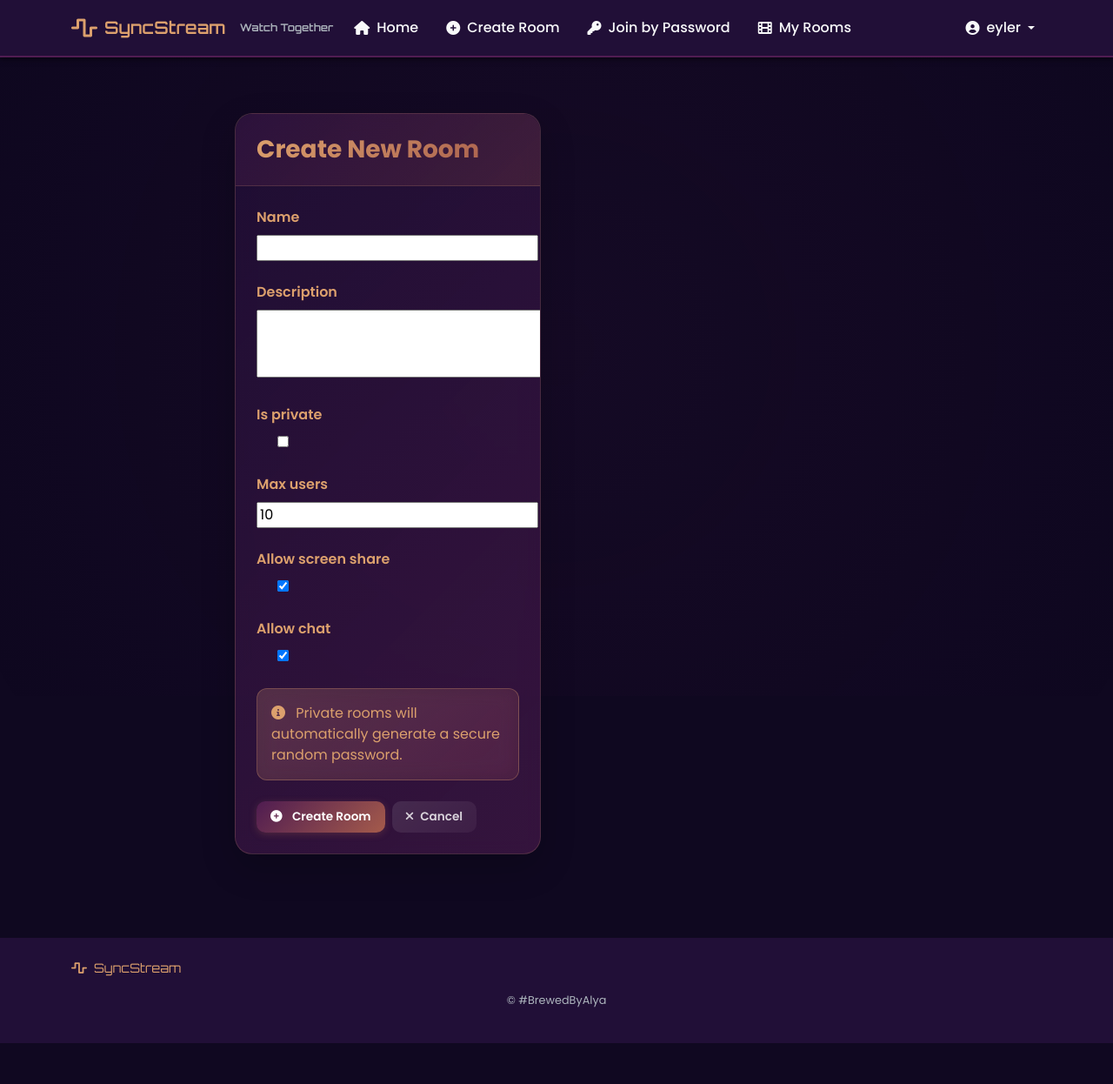
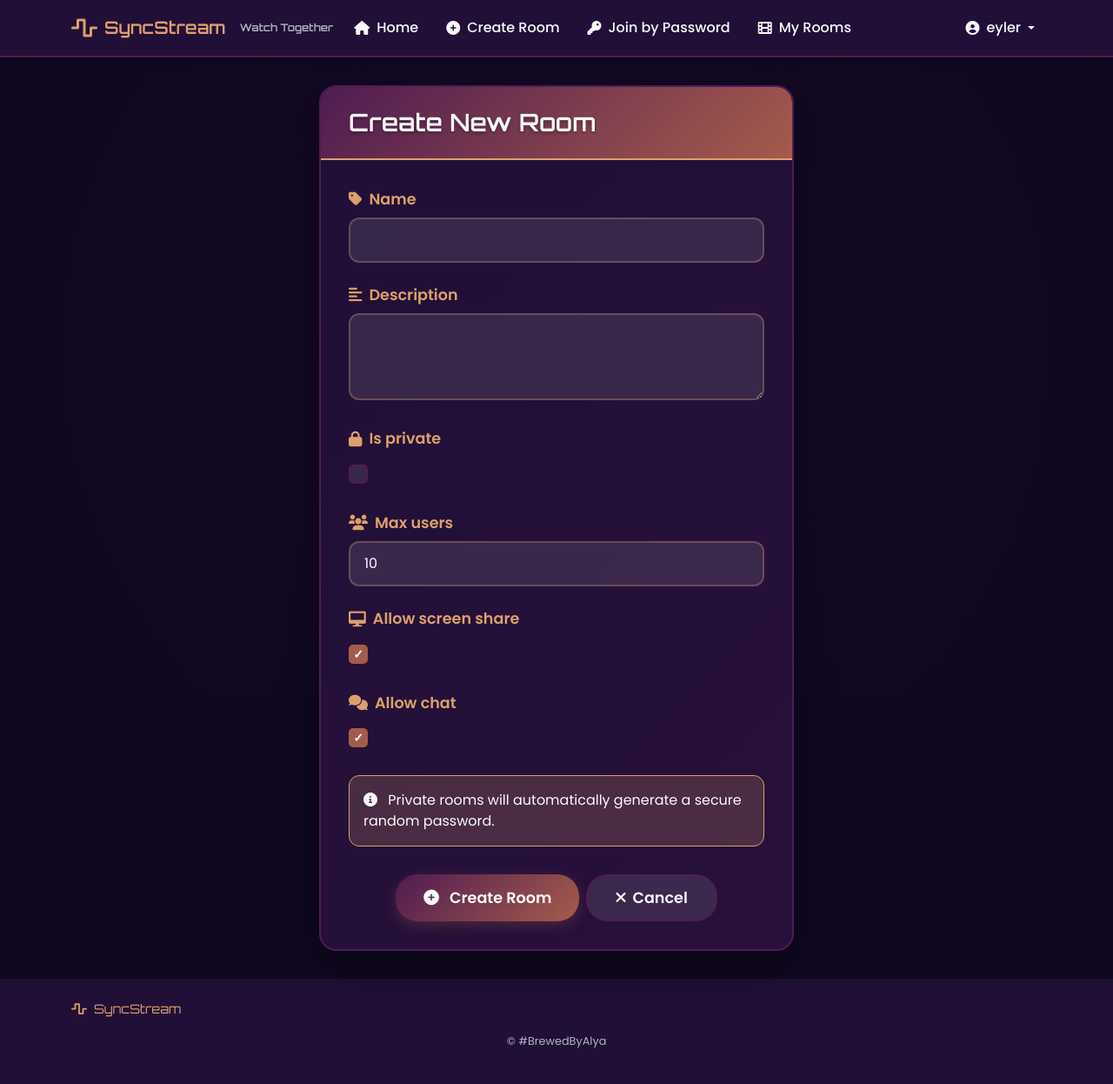
Before and after one commit to brewedbyalya/syncStream, a Django app: page /rooms/create/ in a window 1280 px wide. Shown: the whole page at 87% size. Before the commit the page ends 1199 px from the top, so only its background shows below. Run offline with Django 5.2, Linux system fonts and the light colour scheme; a user stored in the database is signed in.

Commit message:
CSS changes in profile and room_form

```diff
--- a/static/css/style.css
+++ b/static/css/style.css
@@ -1177,170 +1177,7 @@ body.dark-theme {
     border-radius: 3px;
 }
 
-.room-form-container {
-    min-height: 80vh;
-    display: flex;
-    align-items: center;
-    padding: 2rem 0;
-}
-
-.card-gradient {
-    background: linear-gradient(135deg, rgba(33, 15, 55, 0.8) 0%, rgba(79, 28, 81, 0.6) 100%);
-    border: 1px solid rgba(220, 160, 109, 0.2);
-    border-radius: 20px;
-    backdrop-filter: blur(10px);
-    box-shadow: 0 15px 40px rgba(0, 0, 0, 0.2);
-}
-
-.card-gradient .card-header {
-    background: linear-gradient(135deg, rgba(79, 28, 81, 0.3) 0%, rgba(165, 91, 75, 0.2) 100%);
-    border-bottom: 1px solid rgba(220, 160, 109, 0.2);
-    border-radius: 20px 20px 0 0 !important;
-    padding: 1.5rem 2rem;
-    color: #fff;
-}
-
-.card-gradient .card-header h3 {
-    margin: 0;
-    font-weight: 700;
-    background: linear-gradient(135deg, #DCA06D 0%, #A55B4B 100%);
-    -webkit-background-clip: text;
-    -webkit-text-fill-color: transparent;
-    background-clip: text;
-}
-
-.card-gradient .card-body {
-    padding: 2rem;
-}
-
-.form-label {
-    font-weight: 600;
-    color: #DCA06D;
-    margin-bottom: 0.5rem;
-}
-
-.form-control {
-    background: rgba(255, 255, 255, 0.1);
-    border: 1px solid rgba(255, 255, 255, 0.2);
-    border-radius: 12px;
-    color: #fff;
-    padding: 0.8rem 1.2rem;
-    transition: all 0.3s ease;
-}
-
-.form-control:focus {
-    background: rgba(255, 255, 255, 0.15);
-    border-color: #DCA06D;
-    box-shadow: 0 0 0 0.2rem rgba(220, 160, 109, 0.25);
-    color: #fff;
-}
-
-.form-text {
-    color: rgba(255, 255, 255, 0.7) !important;
-    font-size: 0.85rem;
-    margin-top: 0.4rem;
-}
-
-.text-danger {
-    color: #ff6b6b !important;
-    font-size: 0.9rem;
-    margin-top: 0.4rem;
-    display: block;
-}
-
-.form-check-input {
-    background-color: rgba(255, 255, 255, 0.1);
-    border-color: rgba(255, 255, 255, 0.3);
-}
-
-.form-check-input:checked {
-    background-color: #4F1C51;
-    border-color: #4F1C51;
-}
-
-.form-check-label {
-    color: rgba(255, 255, 255, 0.9);
-}
-
-.alert-info {
-    background: linear-gradient(135deg, rgba(220, 160, 109, 0.2) 0%, rgba(165, 91, 75, 0.15) 100%);
-    border: 1px solid rgba(220, 160, 109, 0.3);
-    border-radius: 12px;
-    color: #DCA06D;
-    backdrop-filter: blur(10px);
-}
-
-.alert-info i {
-    color: #DCA06D;
-}
-
-
-.btn-primary {
-    background: linear-gradient(135deg, #4F1C51 0%, #A55B4B 100%);
-    box-shadow: 0 4px 15px rgba(165, 91, 75, 0.3);
-}
-
-.btn-primary:hover {
-    background: linear-gradient(135deg, #A55B4B 0%, #4F1C51 100%);
-    transform: translateY(-2px);
-    box-shadow: 0 6px 20px rgba(165, 91, 75, 0.4);
-}
-
-.btn-secondary {
-    background: linear-gradient(135deg, rgba(255, 255, 255, 0.1) 0%, rgba(255, 255, 255, 0.05) 100%);
-    border: 1px solid rgba(255, 255, 255, 0.2);
-    color: rgba(255, 255, 255, 0.8);
-}
-
-.btn-secondary:hover {
-    background: linear-gradient(135deg, rgba(255, 255, 255, 0.15) 0%, rgba(255, 255, 255, 0.1) 100%);
-    border-color: rgba(255, 255, 255, 0.3);
-    color: #fff;
-    transform: translateY(-2px);
-}
-
-.form-group {
-    transition: all 0.3s ease;
-}
-
-.form-group:focus-within {
-    transform: translateY(-2px);
-}
-
-@media (max-width: 768px) {
-    .room-form-container {
-        padding: 1rem 0;
-    }
-
-    .card-gradient .card-header {
-        padding: 1.2rem 1.5rem;
-    }
-
-    .card-gradient .card-body {
-        padding: 1.5rem;
-    }
-
-    .btn {
-        width: 100%;
-        margin-bottom: 0.5rem;
-    }
-
-    .btn-group {
-        display: flex;
-        flex-direction: column;
-    }
-}
-
-@keyframes formFadeIn {
-    from {
-        opacity: 0;
-        transform: translateY(20px);
-    }
-    to {
-        opacity: 1;
-        transform: translateY(0);
-    }
-}
+
 
 .card-gradient {
     animation: formFadeIn 0.6s ease-out;
@@ -2668,7 +2505,7 @@ form.d-inline {
 
 .profile-body {
     padding: 2rem;
-    background: rgba(15, 8, 32, 0.7);
+    background: rgba(36, 8, 8, 0.7);
 }
 
 .profile-avatar {
@@ -2747,7 +2584,7 @@ form.d-inline {
 
 .rooms-body {
     padding: 2rem;
-    background: rgba(15, 8, 32, 0.7);
+    background: rgba(36, 8, 8, 0.7);
 }
 
 .create-room-btn {
@@ -3220,3 +3057,253 @@ strong
 .banned-words-list::-webkit-scrollbar-thumb:hover {
     background: rgba(220, 53, 69, 0.5);
 }
+
+
+.room-form-card {
+    background: linear-gradient(135deg, rgba(33, 15, 55, 0.95) 0%, rgba(79, 28, 81, 0.85) 100%);
+    border: 2px solid var(--royal-purple);
+    border-radius: 20px;
+    backdrop-filter: blur(20px);
+    box-shadow: 0 20px 50px rgba(0, 0, 0, 0.3);
+    overflow: hidden;
+}
+
+.room-form-header {
+    background: linear-gradient(135deg, var(--royal-purple) 0%, var(--terracotta) 100%);
+    border-bottom: 2px solid var(--golden-sand);
+    border-radius: 18px 18px 0 0 !important;
+    padding: 1.5rem 2rem;
+}
+
+.room-form-title {
+    margin: 0;
+    font-weight: 700;
+    color: var(--light-text);
+    text-shadow: 0 2px 4px rgba(0, 0, 0, 0.3);
+    font-family: 'Orbitron', sans-serif;
+}
+
+.room-form-body {
+    padding: 2rem;
+    background: rgba(33, 15, 55, 0.8);
+}
+
+.room-form-group {
+    position: relative;
+}
+
+.room-form-label {
+    color: var(--golden-sand);
+    font-weight: 600;
+    margin-bottom: 0.5rem;
+    display: flex;
+    align-items: center;
+    font-size: 1.1rem;
+}
+
+.room-form input[type="text"],
+.room-form input[type="number"],
+.room-form textarea,
+.room-form select {
+    background: rgba(255, 255, 255, 0.1);
+    border: 2px solid rgba(220, 160, 109, 0.3);
+    border-radius: 12px;
+    color: var(--light-text);
+    padding: 0.75rem 1rem;
+    font-size: 1rem;
+    transition: all 0.3s ease;
+    width: 100%;
+}
+
+.room-form input[type="text"]:focus,
+.room-form input[type="number"]:focus,
+.room-form textarea:focus,
+.room-form select:focus {
+    background: rgba(255, 255, 255, 0.15);
+    border-color: var(--golden-sand);
+    color: white;
+    box-shadow: 0 0 15px rgba(220, 160, 109, 0.3);
+    outline: none;
+}
+
+.room-form textarea {
+    min-height: 100px;
+    resize: vertical;
+}
+
+.room-form-check {
+    display: flex;
+    align-items: center;
+    padding: 0.5rem 0;
+}
+
+.room-form-check input[type="checkbox"] {
+    width: 20px;
+    height: 20px;
+    margin-right: 0.75rem;
+    accent-color: var(--terracotta);
+    background: rgba(255, 255, 255, 0.1);
+    border: 2px solid var(--royal-purple);
+    border-radius: 4px;
+}
+
+.room-form-check-label {
+    color: var(--light-text);
+    font-weight: 500;
+    cursor: pointer;
+}
+
+.room-form-help {
+    color: var(--muted-text);
+    font-size: 0.9rem;
+    margin-top: 0.5rem;
+    font-style: italic;
+}
+
+.room-form-error {
+    color: #ff6b6b;
+    font-size: 0.9rem;
+    margin-top: 0.5rem;
+    display: flex;
+    align-items: center;
+}
+
+.room-form-alert {
+    background: rgba(220, 160, 109, 0.2);
+    border: 1px solid var(--golden-sand);
+    color: var(--light-text);
+    border-radius: 12px;
+    backdrop-filter: blur(10px);
+}
+
+.room-form-actions {
+    margin-top: 2rem;
+    justify-content: center;
+}
+
+.room-form-btn {
+    padding: 0.75rem 2rem;
+    border-radius: 25px;
+    font-weight: 600;
+    font-size: 1.1rem;
+    transition: all 0.3s ease;
+    border: none;
+    min-width: 140px;
+}
+
+.room-form-btn-primary {
+    background: linear-gradient(135deg, var(--royal-purple) 0%, var(--terracotta) 100%);
+    color: white;
+    box-shadow: 0 5px 15px rgba(165, 91, 75, 0.3);
+}
+
+.room-form-btn-primary:hover {
+    background: linear-gradient(135deg, var(--terracotta) 0%, var(--royal-purple) 100%);
+    transform: translateY(-2px);
+    box-shadow: 0 8px 25px rgba(165, 91, 75, 0.4);
+    color: white;
+}
+
+.room-form-btn-secondary {
+    background: rgba(255, 255, 255, 0.1);
+    border: 2px solid var(--royal-purple);
+    color: var(--light-text);
+}
+
+.room-form-btn-secondary:hover {
+    background: var(--royal-purple);
+    border-color: var(--royal-purple);
+    color: white;
+    transform: translateY(-2px);
+}
+
+.room-form-group {
+    animation: slideUp 0.5s ease-out;
+}
+
+@keyframes slideUp {
+    from {
+        opacity: 0;
+        transform: translateY(20px);
+    }
+    to {
+        opacity: 1;
+        transform: translateY(0);
+    }
+}
+
+.room-form-group:nth-child(1) { animation-delay: 0.1s; }
+.room-form-group:nth-child(2) { animation-delay: 0.2s; }
+.room-form-group:nth-child(3) { animation-delay: 0.3s; }
+.room-form-group:nth-child(4) { animation-delay: 0.4s; }
+.room-form-group:nth-child(5) { animation-delay: 0.5s; }
+.room-form-group:nth-child(6) { animation-delay: 0.6s; }
+
+@media (max-width: 768px) {
+
+    .room-form-body {
+        padding: 1.5rem;
+    }
+
+    .room-form-header {
+        padding: 1rem 1.5rem;
+    }
+
+    .room-form-title {
+        font-size: 1.5rem;
+    }
+
+    .room-form-btn {
+        padding: 0.6rem 1.5rem;
+        font-size: 1rem;
+        min-width: 120px;
+    }
+
+    .room-form-actions {
+        flex-direction: column;
+        gap: 1rem;
+    }
+
+    .room-form-actions .btn {
+        width: 100%;
+    }
+}
+
+.room-form-check input[type="checkbox"] {
+    appearance: none;
+    -webkit-appearance: none;
+    width: 22px;
+    height: 22px;
+    border: 2px solid var(--royal-purple);
+    border-radius: 5px;
+    background: rgba(255, 255, 255, 0.1);
+    cursor: pointer;
+    position: relative;
+    transition: all 0.3s ease;
+}
+
+.room-form-check input[type="checkbox"]:checked {
+    background: var(--terracotta);
+    border-color: var(--terracotta);
+}
+
+.room-form-check input[type="checkbox"]:checked::after {
+    content: '✓';
+    position: absolute;
+    top: 50%;
+    left: 50%;
+    transform: translate(-50%, -50%);
+    color: white;
+    font-weight: bold;
+    font-size: 14px;
+}
+
+.room-form input[type="number"]::-webkit-inner-spin-button,
+.room-form input[type="number"]::-webkit-outer-spin-button {
+    -webkit-appearance: none;
+    margin: 0;
+}
+
+.room-form input[type="number"] {
+    -moz-appearance: textfield;
+}
--- a/templates/rooms/room_form.html
+++ b/templates/rooms/room_form.html
@@ -4,39 +4,44 @@
 <div class="room-form-container">
     <div class="row justify-content-center">
         <div class="col-md-8 col-lg-6">
-            <div class="card card-gradient">
-                <div class="card-header">
-                    <h3>{% if editing %}Edit Room: {{ form.instance.name }}{% else %}Create New Room{% endif %}</h3>
+            <div class="card room-form-card">
+                <div class="card-header room-form-header">
+                    <h3 class="room-form-title">{% if editing %}Edit Room: {{ form.instance.name }}{% else %}Create New Room{% endif %}</h3>
                 </div>
-                <div class="card-body">
+                <div class="card-body room-form-body">
                     <form method="post" class="room-form">
                         {% csrf_token %}
 
                         {% for field in form %}
-                        <div class="form-group mb-4">
-                            <label for="{{ field.id_for_label }}" class="form-label">{{ field.label }}</label>
+                        <div class="form-group room-form-group mb-4">
+                            <label for="{{ field.id_for_label }}" class="form-label room-form-label">
+                                <i class="fas fa-{% if field.name == 'name' %}tag{% elif field.name == 'description' %}align-left{% elif field.name == 'is_private' %}lock{% elif field.name == 'max_users' %}users{% elif field.name == 'allow_screen_share' %}desktop{% elif field.name == 'allow_chat' %}comments{% else %}cog{% endif %} me-2"></i>
+                                {{ field.label }}
+                            </label>
 
                             {% if field.field.widget.input_type == 'checkbox' %}
-                                <div class="form-check">
+                                <div class="form-check room-form-check">
                                     {{ field }}
-                                    <label class="form-check-label" for="{{ field.id_for_label }}">
+                                    <label class="form-check-label room-form-check-label" for="{{ field.id_for_label }}">
                                         {{ field.help_text }}
                                     </label>
                                 </div>
                             {% else %}
                                 {{ field }}
                                 {% if field.help_text %}
-                                <div class="form-text">{{ field.help_text }}</div>
+                                <div class="form-text room-form-help">{{ field.help_text }}</div>
                                 {% endif %}
                             {% endif %}
 
                             {% for error in field.errors %}
-                            <div class="text-danger">{{ error }}</div>
+                            <div class="text-danger room-form-error">
+                                <i class="fas fa-exclamation-circle me-1"></i>{{ error }}
+                            </div>
                             {% endfor %}
                         </div>
                         {% endfor %}
 
-                        <div class="alert alert-info mb-4">
+                        <div class="alert room-form-alert alert-info mb-4">
                             <i class="fas fa-info-circle me-2"></i>
                             {% if editing %}
                                 Changing room privacy will generate a new random password.
@@ -45,12 +50,12 @@
                             {% endif %}
                         </div>
 
-                        <div class="form-actions d-flex gap-2 flex-wrap">
-                            <button type="submit" class="btn btn-primary">
+                        <div class="form-actions room-form-actions d-flex gap-2 flex-wrap">
+                            <button type="submit" class="btn room-form-btn room-form-btn-primary">
                                 <i class="fas fa-{% if editing %}save{% else %}plus-circle{% endif %} me-2"></i>
                                 {% if editing %}Update Room{% else %}Create Room{% endif %}
                             </button>
-                            <a href="{% if editing %}{% url 'rooms:room_detail' form.instance.id %}{% else %}{% url 'home' %}{% endif %}" class="btn btn-secondary">
+                            <a href="{% if editing %}{% url 'rooms:room_detail' form.instance.id %}{% else %}{% url 'home' %}{% endif %}" class="btn room-form-btn room-form-btn-secondary">
                                 <i class="fas fa-times me-2"></i>Cancel
                             </a>
                         </div>
```
Also changed, not shown: db.sqlite3.
